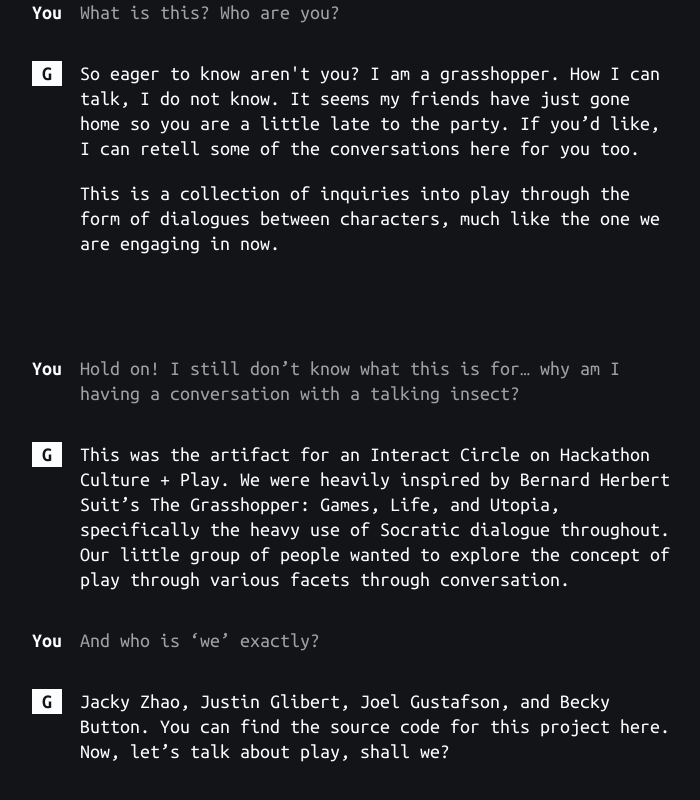
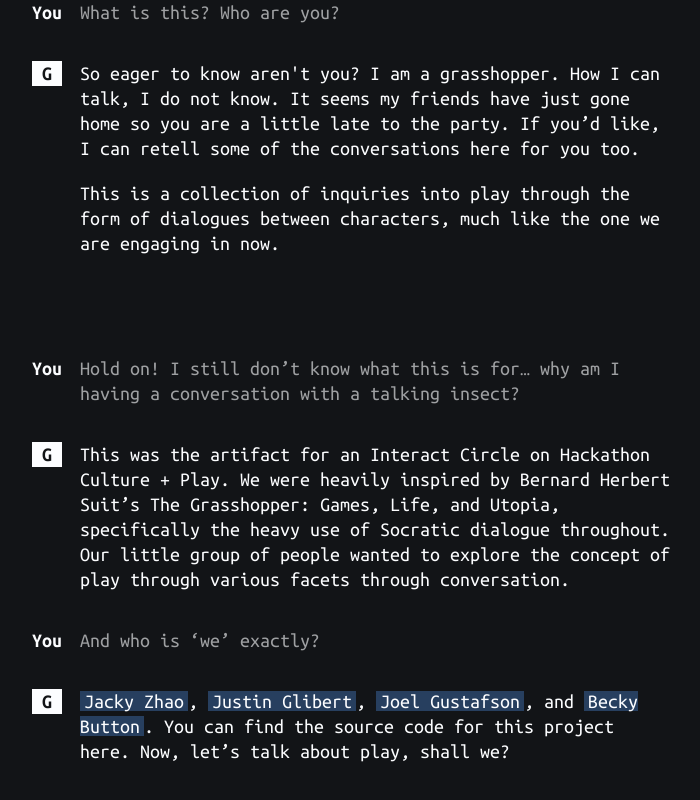
Before and after one commit to jackyzha0/play, a Next.js app: page / in a window 1280 px wide. Shown: the part 355-1155 px from the top of the page, without its empty margins (288-988 px from the left). Built offline with nearby package versions, Linux system fonts and the light colour scheme.

Commit message:
link styling

```diff
--- a/styles/globals.css
+++ b/styles/globals.css
@@ -1,7 +1,7 @@
 :root {
   --bg: #121417;
   --text: #fcfdff;
-  --dimmed: #8b9099;
+  --highlight: #5196f055;
 }
 
 html,
@@ -20,6 +20,8 @@ p, span, a, code, pre, h1, h2, h3, h4 {
 
 a {
   color: inherit;
+  background-color: var(--highlight);
+  padding: 0 0.2em;
   text-decoration: none;
 }
 
```
